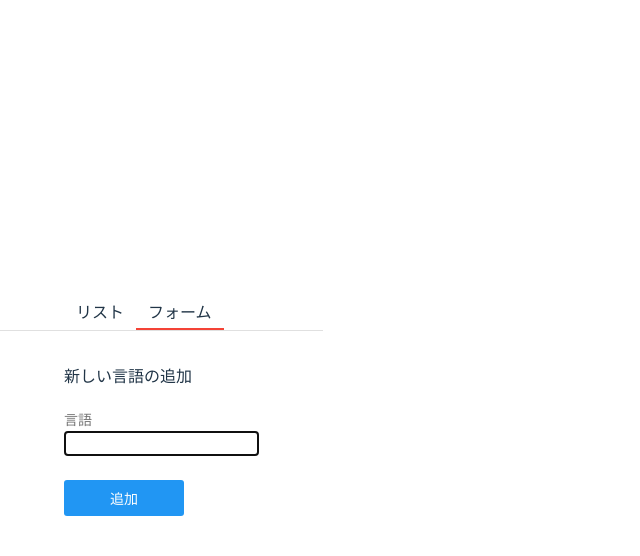
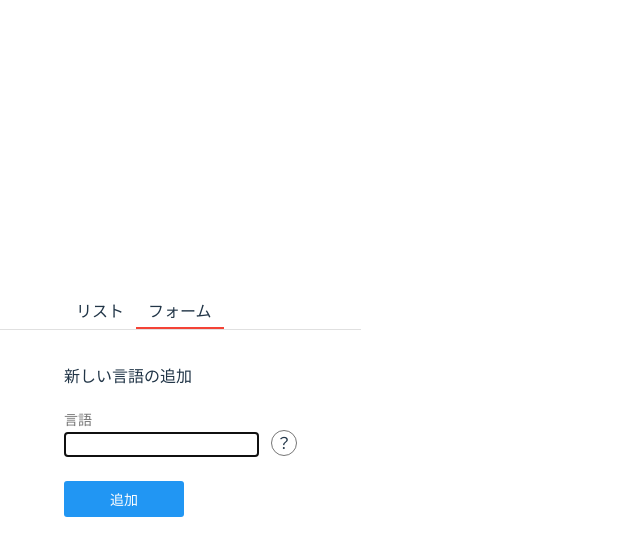
Before and after one commit to Replay95/react-tutorial, a React (Vite) app: page / in a window 1280 px wide. Both pictures are taken after a click on the item "フォーム". Shown: the top 556 px of the page, without its empty margins (0-640 px from the left). Built offline with nearby package versions, Linux system fonts and the light colour scheme.

Commit message:
Day4/lesson10まで

```diff
--- a/src/Form.jsx
+++ b/src/Form.jsx
@@ -3,6 +3,7 @@
 import { Button } from "./components/button";
 import { TabBodyContainer } from "./components/tab-body-container";
 import { FormModal } from "./FormModal";
+import { Hint } from "./Hint";
 
 const Label = styled.label`
   display: flex;
@@ -42,6 +43,7 @@
             onChange={(e) => setText(e.target.value)}
             autoFocus
           />
+          <Hint />
         </div>
         <ButtonContainer>
           <FormButton>追加</FormButton>
--- /dev/null
+++ b/src/Hint.jsx
@@ -0,0 +1,56 @@
+import styled from "styled-components";
+import { useState, useRef, useEffect } from "react";
+
+const HintContainer = styled.div`
+  position: relative;
+  display: inline-flex;
+  margin-left: 12px;
+`;
+
+const HintInner = styled.div`
+  display: flex;
+  justify-content: center;
+  align-items: center;
+  border-radius: 50%;
+  border: 1px solid #757575;
+  width: 24px;
+  height: 24px;
+  cursor: pointer;
+`;
+
+const PopupContainer = styled.div`
+  position: absolute;
+  left: 88%;
+  bottom: 12px;
+  display: flex;
+  justify-content: center;
+  padding: 8px;
+  width: 140px;
+  border: 1px solid black;
+  border-radius: 8px;
+`;
+
+export const Hint = () => {
+  const [showPopup, setShowPopup] = useState(false);
+
+  const ref = useRef(null);
+
+  useEffect(() => {
+    if (ref.current) ref.current.focus();
+  });
+
+  return (
+    <HintContainer>
+      <HintInner onClick={() => setShowPopup(true)}>？</HintInner>
+      {showPopup && (
+        <PopupContainer
+          ref={ref}
+          onBlur={() => setShowPopup(false)}
+          tabIndex={0}
+        >
+          言語の名前です
+        </PopupContainer>
+      )}
+    </HintContainer>
+  );
+};
```
